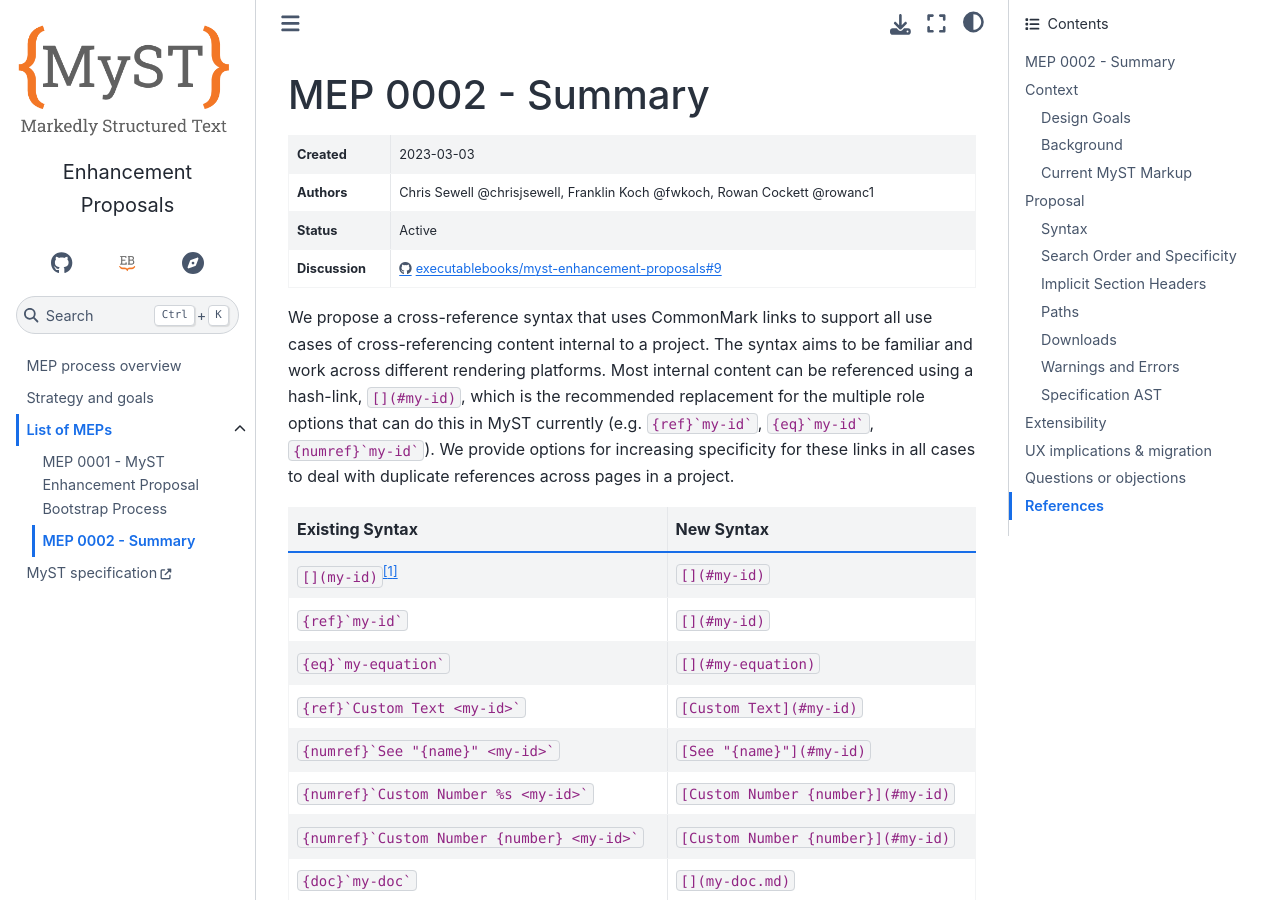
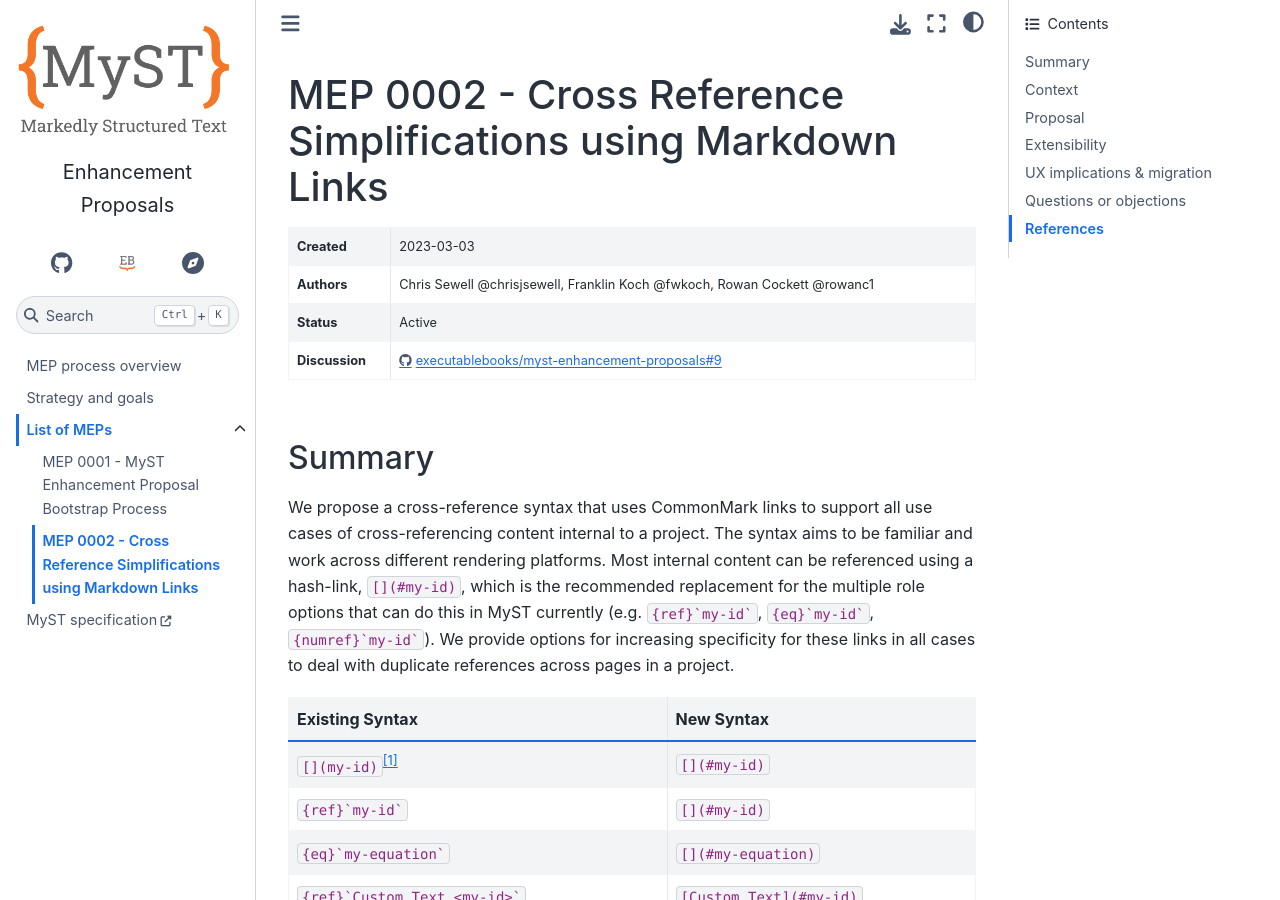
Before and after one commit to jupyter-book/myst-enhancement-proposals, a Sphinx documentation site: the page built from docs/meps/mep-0002.md, in a window 1280 px wide and 900 px high. Built offline with Sphinx 7.4.7 and the Sphinx Book theme 1.1.4, drawn with Linux system fonts in a browser that asks for light colours.

Commit message:
🐛 Duplicate title

```diff
--- a/docs/meps/mep-0002.md
+++ b/docs/meps/mep-0002.md
@@ -10,6 +10,8 @@
   status: Active
   discussion: https://github.com/executablebooks/myst-enhancement-proposals/issues/9
 ---
+
+# Cross Reference Simplifications using Markdown Links
 
 ## Summary
 
```
